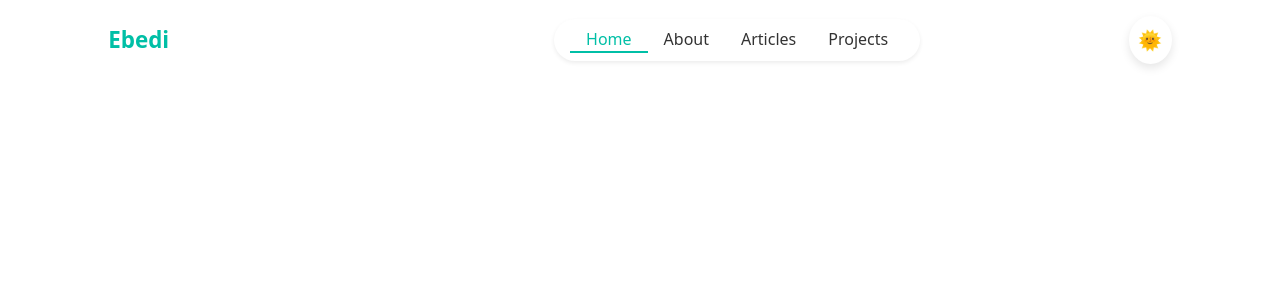
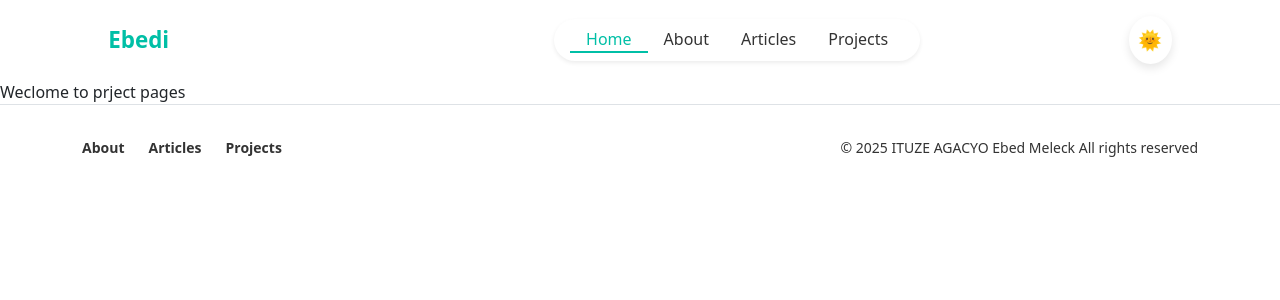
Before and after one commit to ISONIC0788/ebedimeleck.engineer, a React (Vite) app in the folder ebedi.eng/: page /projects in a window 1280 px wide. Shown: the top 300 px of the page. Built offline with nearby package versions, Linux system fonts and the light colour scheme.

Commit message:
nav link and footer added

```diff
--- a/ebedi.eng/package.json
+++ b/ebedi.eng/package.json
@@ -14,6 +14,7 @@
     "bootstrap-icons": "^1.11.3",
     "react": "^19.0.0",
     "react-dom": "^19.0.0",
+    "react-icons": "^5.5.0",
     "react-router-dom": "^7.5.0"
   },
   "devDependencies": {
--- a/ebedi.eng/src/App.jsx
+++ b/ebedi.eng/src/App.jsx
@@ -1,13 +1,26 @@
 
 import './App.css'
-import NavBar from './components/NavBar'
+import {BrowserRouter , Routes ,Route } from 'react-router-dom'
+import Home from './pages/Home'
+import About from './pages/About';
+import Articles from './pages/Articles';
+import Projects from './pages/Projects';
 
 function App() {
 
 
   return (
     <>
-    <NavBar></NavBar>
+     <BrowserRouter>
+       <Routes>
+        <Route index element ={<Home/>}/>
+        <Route path='/home' element ={<Home/>}/>
+        <Route path='/about' element ={<About/>}/>
+        <Route path='/articles' element ={<Articles/>}/>
+        <Route path='/projects' element ={<Projects/>}/>
+       </Routes>
+     </BrowserRouter>
+
     </>
   )
 }
--- /dev/null
+++ b/ebedi.eng/src/components/Footer.jsx
@@ -0,0 +1,43 @@
+
+
+import React from 'react'
+import "../styles/navbar.css"
+function Footer() {
+  const FooteLink = [
+    {name:"About",href:"#about"},
+    {name:"Articles", href:"#Articles"},
+    {name:"Projects", href:"#Projects"}
+  ];
+
+  const currentYear = new Date().getFullYear();
+  const developerName = "ITUZE AGACYO Ebed Meleck";
+  return (
+    <div>
+      <footer className='footer border-top'>
+        <div className='container d-flex justify-content-between align-item-center flex-wrap py-3'>
+
+          {/* left links */}
+            <div>
+              {
+                FooteLink.map((link)=>(
+                  <a key={link.name} href={link.href}>
+                  {link.name}
+                   </a>
+                ))
+              }
+            </div>
+            {/* right */}
+            <div  className=' text-end  mt-2 mt-md-0'>
+
+              {/* text-muted */}
+              &copy; {currentYear} {developerName} All rights reserved
+            </div>
+        </div>
+
+      </footer>
+
+    </div>
+  )
+}
+
+export default Footer
--- a/ebedi.eng/src/components/NavBar.jsx
+++ b/ebedi.eng/src/components/NavBar.jsx
@@ -1,7 +1,10 @@
 import React, { useState } from "react";
 import "../styles/navbar.scss";
 
+import { Link, useLocation } from "react-router-dom";
+
 const Navbar = () => {
+  const location  = useLocation();
   const [active, setActive] = useState("Home");
   const [darkMode, setDarkMode] = useState(false);
   const [isMenuOpen, setIsMenuOpen] = useState(false);
@@ -16,6 +19,10 @@ const Navbar = () => {
   };
 
   const navLinks = ["Home", "About", "Articles", "Projects"];
+
+  const getPath = (link) =>(link ==="Home"?"/":`/${link.toLowerCase()}`);
+
+  const currentPath  = location.pathname;
 
   return (
     <div className="container-fluid py-3">
@@ -44,10 +51,15 @@ const Navbar = () => {
             isMenuOpen ? "d-flex flex-column align-item-center text-center w-100 b-drak " : "d-none"
           } d-lg-flex`}
         >
-          {navLinks.map((link) => (
-            <span
+          {navLinks.map((link) => {
+
+const path = getPath(link);
+
+             return(
+                   <Link
                    key={link}
-              className={`nav-link-item px-3 ${
+                   to={path}
+                   className={`nav-link-item px-3 text-decoration-none ${
                      active === link ? "active" : ""
                     }`}
                 onClick={() => {
@@ -56,8 +68,9 @@ const Navbar = () => {
                 }}
                  >
                 {link}
-            </span>
-          ))}
+             </Link>
+                 );
+          })}
         </div>
 
         {/* Mode Toggle on the Right */}
--- /dev/null
+++ b/ebedi.eng/src/pages/About.jsx
@@ -0,0 +1,16 @@
+import React from 'react'
+import Navbar from '../components/NavBar'
+import Footer from '../components/Footer'
+
+function About() {
+  return (
+    <div>
+        <Navbar/>
+         Welcome to about
+        <Footer/>
+
+    </div>
+  )
+}
+
+export default About
--- /dev/null
+++ b/ebedi.eng/src/pages/Articles.jsx
@@ -0,0 +1,15 @@
+import React from 'react'
+import Navbar from '../components/NavBar'
+import Footer from '../components/Footer'
+
+function Articles() {
+  return (
+    <div>
+      <Navbar/>
+       Weclome To ariticle
+      <Footer/>
+    </div>
+  )
+}
+
+export default Articles
--- /dev/null
+++ b/ebedi.eng/src/pages/Home.jsx
@@ -0,0 +1,18 @@
+
+import React from 'react'
+import Navbar from '../components/NavBar'
+import Footer from '../components/Footer'
+
+function Home() {
+  return (
+    <div>
+        <Navbar/>
+
+
+        <Footer/>
+
+    </div>
+  )
+}
+
+export default Home
--- /dev/null
+++ b/ebedi.eng/src/pages/Projects.jsx
@@ -0,0 +1,15 @@
+import React from 'react'
+import Navbar from '../components/NavBar'
+import Footer from '../components/Footer'
+
+function Projects() {
+  return (
+    <div>
+     <Navbar/>
+     Weclome to prject pages
+     <Footer/>
+    </div>
+  )
+}
+
+export default Projects
--- a/ebedi.eng/src/styles/navbar.scss
+++ b/ebedi.eng/src/styles/navbar.scss
@@ -117,3 +117,37 @@ body.dark-mode {
   cursor: pointer;
   transition: 0.3s ease;
 }
+
+
+// footer
+
+.footer {
+  background-color: $light-bg;
+  color: $light-text;
+  padding: 1rem 0;
+  font-size: 0.875rem; // small text
+
+  a {
+    color: $light-text;
+    text-decoration: none;
+    margin-right: 1.5rem;
+    font-weight: 600;
+
+    &:hover {
+      color: $primary-accent;
+    }
+  }
+}
+
+body.dark-mode .footer {
+  background-color: $dark-bg;
+  color: $dark-text;
+
+  a {
+    color: $dark-text;
+
+    &:hover {
+      color: $primary-accent;
+    }
+  }
+}
```
Also changed, not shown: 1 other file (tests, documents, lock files or other folders). Lines whose indentation alone changed are shown as unchanged.
